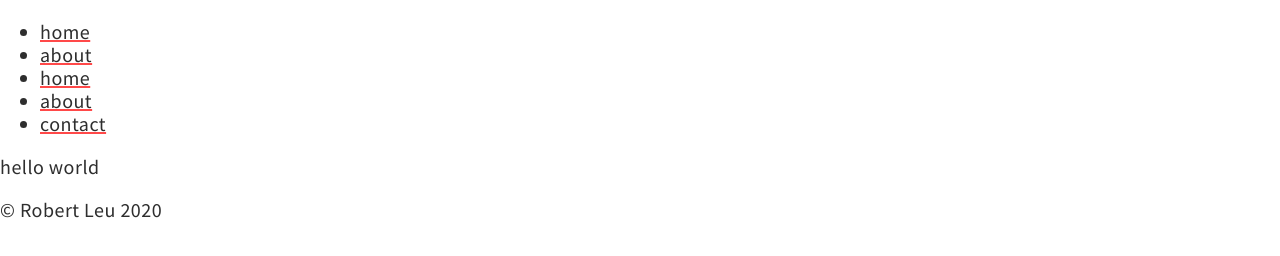
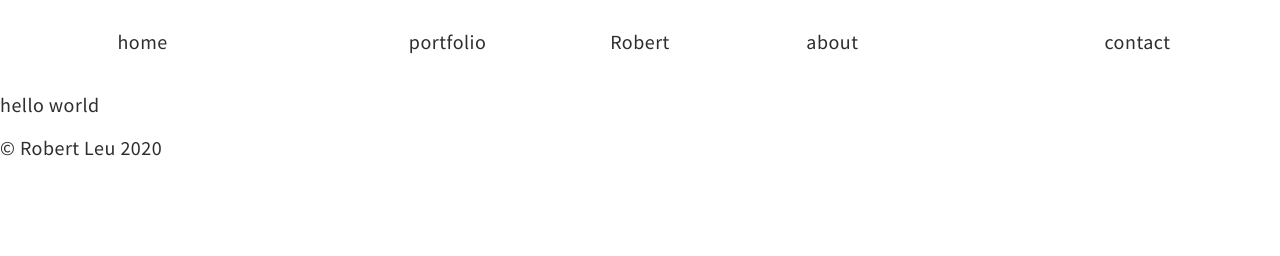
Before and after one commit to rleu82/Portfolio, a Gatsby site in the folder gatsby/: page / in a window 1280 px wide. Built offline with nearby package versions, Linux system fonts and the light colour scheme; Gatsby itself is replaced by a stand-in of ours.

Commit message:
setup cssgrid for the nav

```diff
--- a/gatsby/src/components/Nav.js
+++ b/gatsby/src/components/Nav.js
@@ -1,18 +1,39 @@
 import React from 'react';
 import { Link } from 'gatsby';
+import styled from 'styled-components';
+
+const NavStyles = styled.nav`
+  margin-bottom: 4rem;
+  a {
+    font-size: 2rem;
+    text-decoration: none;
+    &:hover {
+      color: var(--blue);
+    }
+  }
+  ul {
+    margin-top: 3rem;
+    list-style: none;
+    display: grid;
+    grid-template-columns: 1fr 1fr auto 1fr 1fr;
+    grid-gap: 2rem;
+    align-items: center;
+    text-align: center;
+  }
+`;
 
 export default function Nav() {
   return (
-    <nav>
+    <NavStyles>
       <ul>
         <li>
           <Link to="/">home</Link>
         </li>
         <li>
-          <Link to="/">about</Link>
+          <Link to="/">portfolio</Link>
         </li>
         <li>
-          <Link to="/">home</Link>
+          <Link to="/">Robert</Link>
         </li>
         <li>
           <Link to="/">about</Link>
@@ -21,6 +42,6 @@ export default function Nav() {
           <Link to="/">contact</Link>
         </li>
       </ul>
-    </nav>
+    </NavStyles>
   );
 }
--- a/gatsby/src/styles/GlobalStyles.js
+++ b/gatsby/src/styles/GlobalStyles.js
@@ -2,9 +2,8 @@ import { createGlobalStyle } from 'styled-components';
 
 const GlobalStyles = createGlobalStyle`
   :root {
-    --red: #FF4949;
+    --blue: #1080D0;
     --black: #2E2E2E;
-    --yellow: #ffc600;
     --white: #fff;
     --grey: #efefef;
   }
@@ -14,6 +13,11 @@ const GlobalStyles = createGlobalStyle`
 
   body {
     font-size: 2rem;
+  }
+
+  ul, li {
+    margin: 0;
+    padding: 0;
   }
 
   fieldset {
@@ -42,23 +46,6 @@ const GlobalStyles = createGlobalStyle`
     image-rendering: pixelated;
   }
 
-  /* Scrollbar Styles */
-  body::-webkit-scrollbar {
-    width: 12px;
-  }
-  html {
-    scrollbar-width: thin;
-    scrollbar-color: var(--red) var(--white);
-  }
-  body::-webkit-scrollbar-track {
-    background: var(--white);
-  }
-  body::-webkit-scrollbar-thumb {
-    background-color: var(--red) ;
-    border-radius: 6px;
-    border: 3px solid var(--white);
-  }
-
   hr {
     border: 0;
     height: 8px;
--- a/gatsby/src/styles/Typography.js
+++ b/gatsby/src/styles/Typography.js
@@ -6,24 +6,20 @@ const Typography = createGlobalStyle`
     font-family: 'Source Sans Pro', -apple-system, BlinkMacSystemFont, 'Open Sans', 'Helvetica Neue', 'Segoe UI', Roboto, Oxygen, Ubuntu, Cantarell, sans-serif;
     color: var(--black);
   }
+
   p, li {
     letter-spacing: 0.5px;
   }
+
   h1,h2,h3,h4,h5,h6 {
     font-weight: normal;
     margin: 0;
   }
+
   a {
     color: var(--black);
     text-decoration-color: var(--red);
     text-decoration-skip-ink: none;
-  }
-  mark, .mark {
-    background: var(--yellow);
-    padding: 0 2px 2px 2px;
-    margin: 0;
-    display: inline;
-    line-height: 1;
   }
 
   .center {
```
